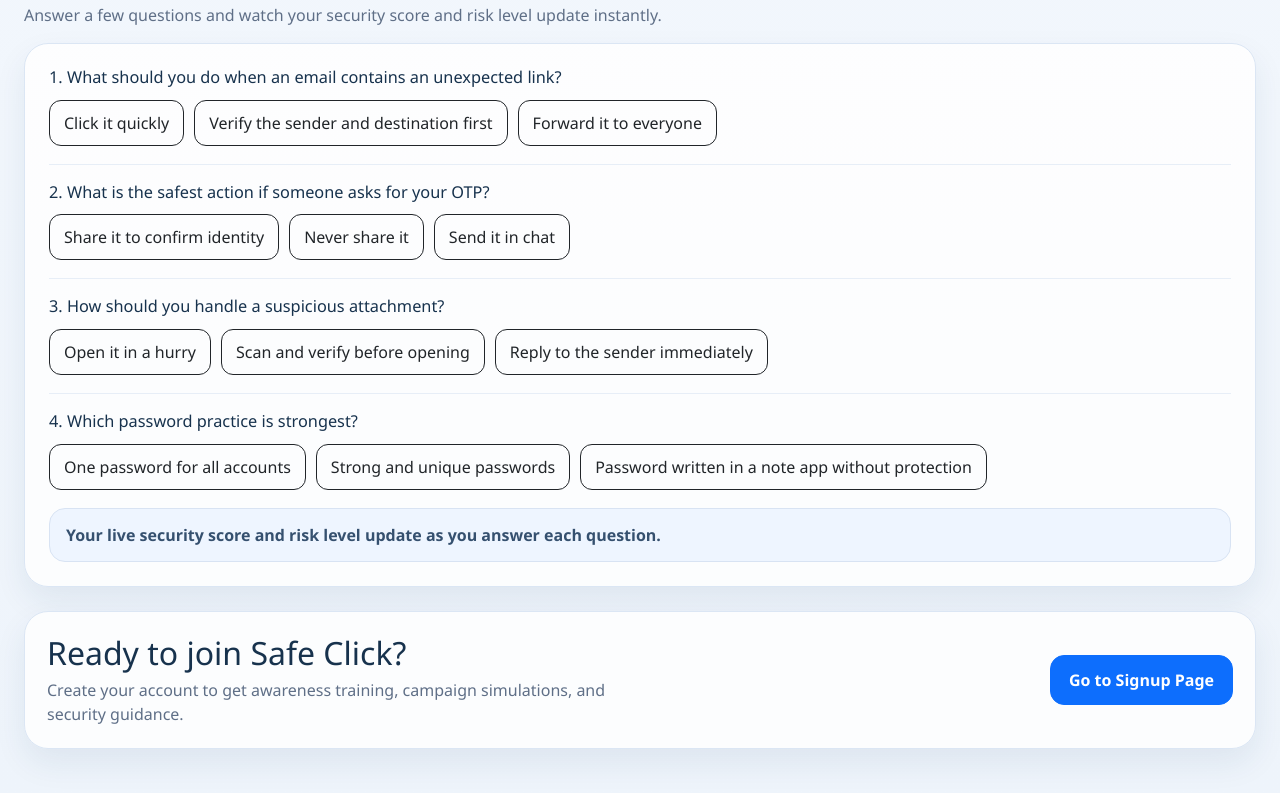
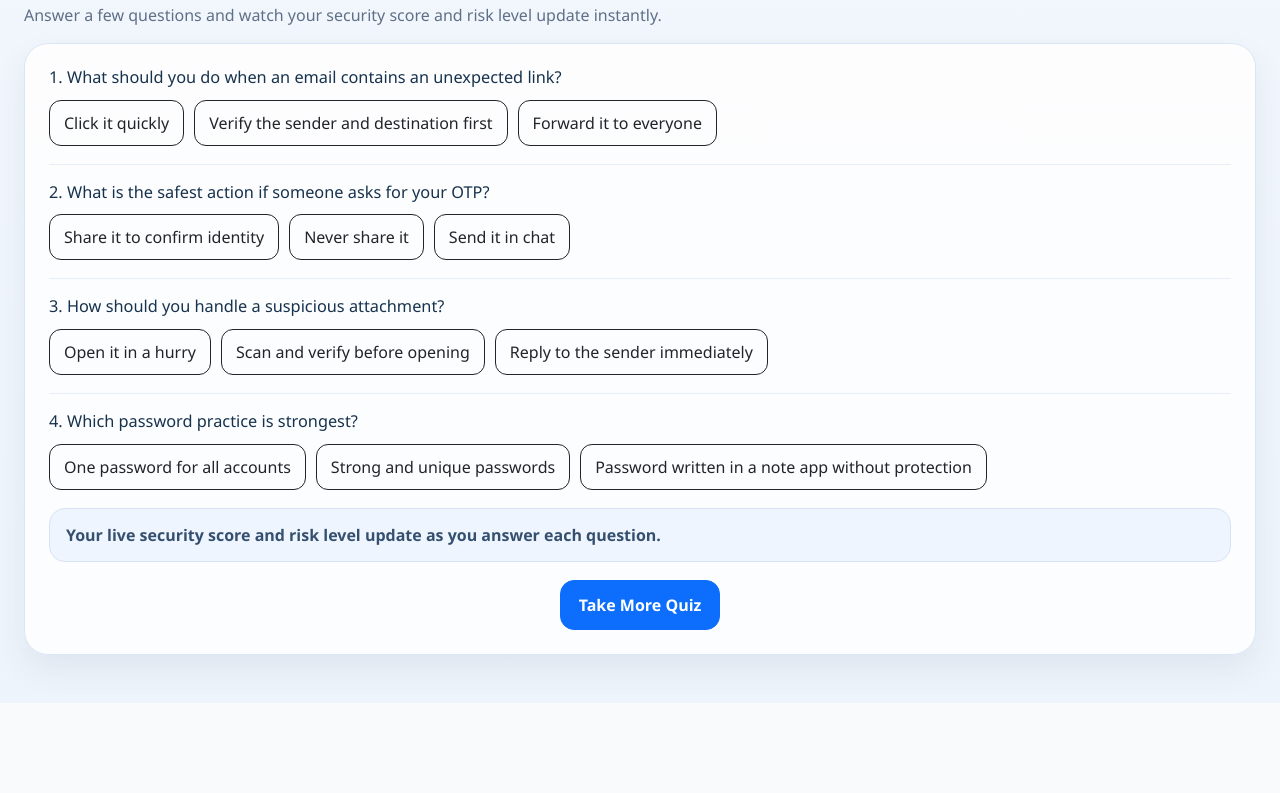
Before and after one commit to burhanali2812/SafeClick, a React (Create React App) app: page /awareness-simulations in a window 1280 px wide. Shown: the part 1409-2202 px from the top of the page. After the commit the page ends 2112 px from the top, so only its background shows below. Built offline with nearby package versions, Linux system fonts and the light colour scheme; a small style sheet from the web is missing.

Commit message:
set CI=false

```diff
--- a/src/pages/ShowAwareness.css
+++ b/src/pages/ShowAwareness.css
@@ -3,6 +3,25 @@
   padding: 24px;
   background: linear-gradient(180deg, #f8fbff 0%, #eef4fb 100%);
   color: #10203a;
+}
+
+.awareness-warning-banner {
+  display: flex;
+  align-items: center;
+  gap: 12px;
+  margin-bottom: 18px;
+  padding: 14px 16px;
+  border-radius: 18px;
+  background: #fff4f4;
+  color: #a12a2a;
+  border: 1px solid #f2c1c1;
+  box-shadow: 0 10px 22px rgba(161, 42, 42, 0.08);
+  font-weight: 600;
+}
+
+.awareness-warning-banner i {
+  font-size: 1.1rem;
+  flex: 0 0 auto;
 }
 
 .awareness-hero {
@@ -260,6 +279,18 @@
   font-weight: 600;
 }
 
+.quiz-cta-wrap {
+  display: flex;
+  justify-content: center;
+  margin-top: 18px;
+}
+
+.quiz-cta-btn {
+  border-radius: 14px;
+  padding: 12px 18px;
+  font-weight: 700;
+}
+
 .join-panel {
   display: flex;
   justify-content: space-between;
--- a/src/pages/ShowAwareness.jsx
+++ b/src/pages/ShowAwareness.jsx
@@ -117,6 +117,7 @@ function ShowAwareness() {
   const [answers, setAnswers] = useState(
     Array(quizQuestions.length).fill(null),
   );
+  const [warningMessage, setWarningMessage] = useState("");
   const [quizSummary, setQuizSummary] = useState({
     score: 0,
     riskLabel: "High",
@@ -129,6 +130,13 @@ function ShowAwareness() {
     setAnswers((prev) => {
       const next = [...prev];
       next[questionIndex] = value;
+
+      const isCorrect = quizQuestions[questionIndex].options[value]?.isCorrect;
+      setWarningMessage(
+        isCorrect
+          ? ""
+          : "Warning: You clicked on a suspicious link or unsafe answer. Please review the security guidance below.",
+      );
 
       const answeredCount = next.filter((answer) => answer !== null).length;
       const correctCount = next.reduce((sum, answer, index) => {
@@ -160,8 +168,14 @@ function ShowAwareness() {
   };
 
   return (
+    <div className="awareness-page">
+      {warningMessage ? (
+        <div className="awareness-warning-banner" role="alert">
+          <i className="fas fa-triangle-exclamation"></i>
+          <span>{warningMessage}</span>
+        </div>
+      ) : null}
 
-      <div className="awareness-page">
         <section className="awareness-hero">
           <div className="awareness-hero-copy">
             <span className="awareness-pill">Awareness Services</span>
@@ -278,25 +292,16 @@ function ShowAwareness() {
               Your live security score and risk level update as you answer each
               question.
             </div>
+
+            <div className="quiz-cta-wrap">
+              <Link to="/signup" className="btn btn-primary quiz-cta-btn">
+                Take More Quiz
+              </Link>
+            </div>
           </div>
         </section>
 
-        <section className="awareness-section join-section">
-          <div className="join-panel">
-            <div>
-              <h2>Ready to join Safe Click?</h2>
-              <p>
-                Create your account to get awareness training, campaign
-                simulations, and security guidance.
-              </p>
-            </div>
-            <Link to="/signup" className="btn btn-primary join-btn">
-              Go to Signup Page
-            </Link>
-          </div>
-        </section>
-      </div>
-
+    </div>
   );
 }
 
```
